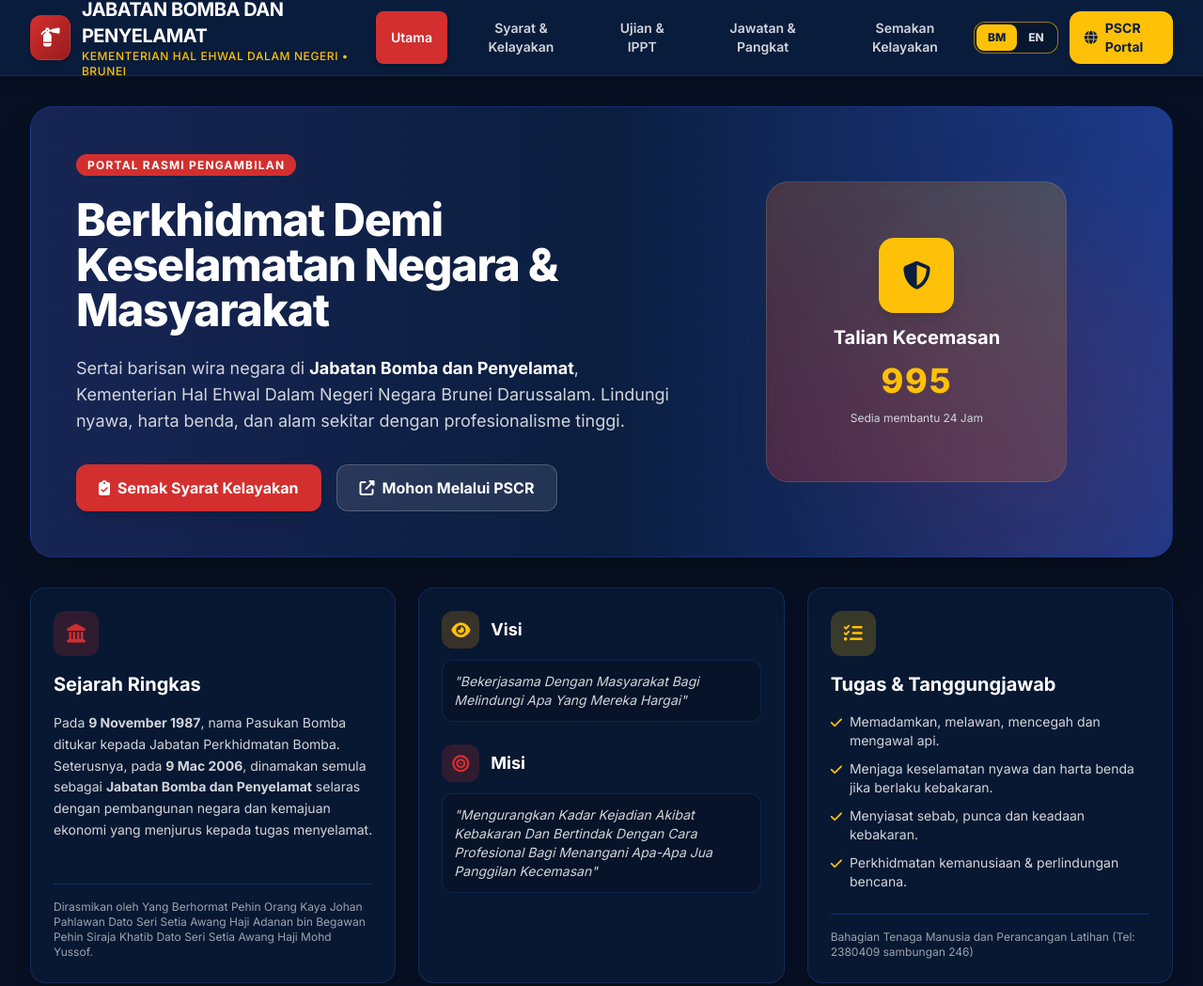
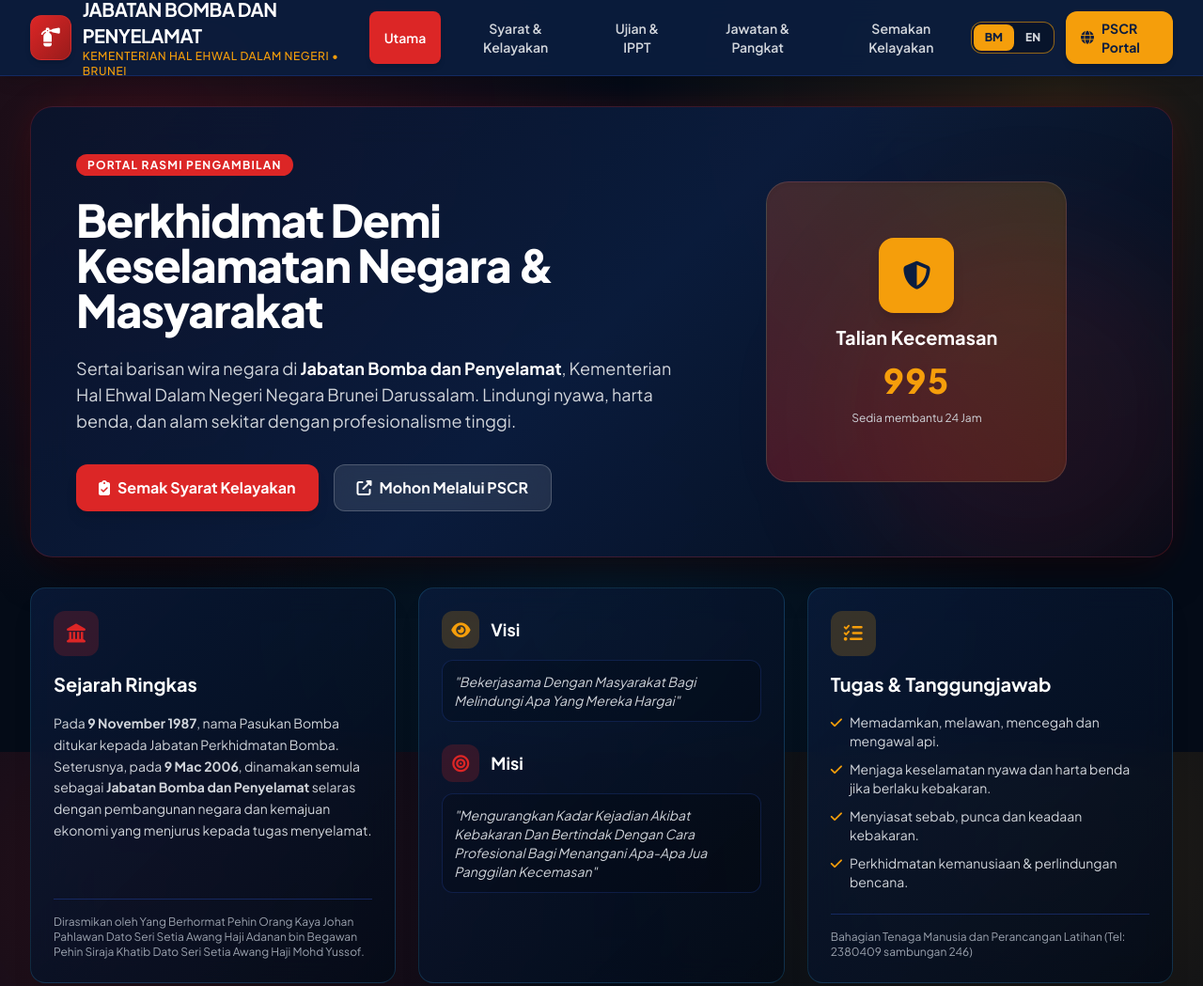
Before and after one commit to hnnn992/portal-bomba-brunei, a plain HTML site: page Index.html in a window 1280 px wide. Shown: the top 1049 px of the page at 94% size. Drawn offline with nearby package versions, Linux system fonts and the light colour scheme.

Commit message:
style: kemaskini reka bentuk visual moden tanpa ubah perkataan

```diff
--- a/Index.html
+++ b/Index.html
@@ -5,20 +5,24 @@
     <meta name="viewport" content="width=device-width, initial-scale=1.0">
     <title>Portal Pengambilan Jabatan Bomba dan Penyelamat Brunei</title>
     <script src="https://cdn.tailwindcss.com"></script>
-    <link href="https://fonts.googleapis.com/css2?family=Inter:wght@300;400;500;600;700;800&display=swap" rel="stylesheet">
+    <link href="https://fonts.googleapis.com/css2?family=Plus+Jakarta+Sans:wght@300;400;500;600;700;800&family=Inter:wght@400;500;600;700;800&display=swap" rel="stylesheet">
     <link rel="stylesheet" href="https://cdnjs.cloudflare.com/ajax/libs/font-awesome/6.4.0/css/all.min.css">
     <script>
         tailwind.config = {
             theme: {
                 extend: {
                     colors: {
-                        bombaBlue: '#0B1E3F',
-                        bombaRed: '#D32F2F',
-                        bombaGold: '#FFC107',
-                        bombaDark: '#071022'
+                        bombaBlue: '#0b1d3f',
+                        bombaRed: '#dc2626',
+                        bombaGold: '#f59e0b',
+                        bombaDark: '#040b17'
                     },
                     fontFamily: {
-                        sans: ['Inter', 'sans-serif']
+                        sans: ['"Plus Jakarta Sans"', 'Inter', 'sans-serif']
+                    },
+                    boxShadow: {
+                        'glow-red': '0 0 35px -5px rgba(220, 38, 38, 0.45)',
+                        'glow-gold': '0 0 30px -5px rgba(245, 158, 11, 0.4)'
                     }
                 }
             }
@@ -27,6 +31,80 @@
     <style>
         html[data-lang="bm"] .lang-en { display: none !important; }
         html[data-lang="en"] .lang-bm { display: none !important; }
+
+        /* Premium Modern Ambient Mesh Background */
+        body {
+            background-color: #040b17 !important;
+            background-image:
+                radial-gradient(circle at 12% 18%, rgba(220, 38, 38, 0.16) 0%, transparent 40%),
+                radial-gradient(circle at 88% 12%, rgba(245, 158, 11, 0.12) 0%, transparent 35%),
+                radial-gradient(circle at 50% 80%, rgba(14, 165, 233, 0.08) 0%, transparent 50%);
+            background-attachment: fixed;
+        }
+
+        /* Glassmorphism Card Refinement */
+        .bg-bombaBlue\/60, .bg-bombaBlue\/40, .bg-bombaDark\/60 {
+            background: linear-gradient(135deg, rgba(11, 29, 63, 0.72) 0%, rgba(4, 11, 23, 0.88) 100%) !important;
+            backdrop-filter: blur(16px);
+            -webkit-backdrop-filter: blur(16px);
+            border-color: rgba(56, 189, 248, 0.18) !important;
+            transition: all 0.25s cubic-bezier(0.4, 0, 0.2, 1);
+        }
+
+        /* Smooth Card Hover Elevation & Glow */
+        .grid > div.bg-bombaDark\/60:hover,
+        .grid > div.bg-bombaBlue\/60:hover {
+            border-color: rgba(245, 158, 11, 0.5) !important;
+            box-shadow: 0 14px 40px -10px rgba(220, 38, 38, 0.35) !important;
+            transform: translateY(-3px);
+        }
+
+        /* Hero Spotlight Glow */
+        #tab-overview .rounded-3xl.overflow-hidden {
+            background: linear-gradient(135deg, rgba(8, 20, 46, 0.85) 0%, rgba(11, 29, 63, 0.9) 50%, rgba(4, 11, 23, 0.95) 100%) !important;
+            backdrop-filter: blur(20px);
+            -webkit-backdrop-filter: blur(20px);
+            border: 1px solid rgba(220, 38, 38, 0.25) !important;
+            box-shadow: 0 20px 50px -15px rgba(0, 0, 0, 0.7), 0 0 40px -10px rgba(220, 38, 38, 0.25) !important;
+        }
+
+        /* Custom Scrollbar */
+        ::-webkit-scrollbar {
+            width: 9px;
+            height: 9px;
+        }
+        ::-webkit-scrollbar-track {
+            background: #040b17;
+        }
+        ::-webkit-scrollbar-thumb {
+            background: #1e3a8a;
+            border-radius: 9999px;
+        }
+        ::-webkit-scrollbar-thumb:hover {
+            background: #dc2626;
+        }
+
+        /* Interactive table hover smooth */
+        table tbody tr {
+            transition: background-color 0.15s ease;
+        }
+        table tbody tr:hover {
+            background-color: rgba(30, 58, 138, 0.35) !important;
+        }
+
+        /* Input glow on focus */
+        input:focus, select:focus {
+            box-shadow: 0 0 0 2px rgba(245, 158, 11, 0.5) !important;
+            border-color: #f59e0b !important;
+        }
+
+        /* Smooth button transitions */
+        button, a {
+            transition: all 0.2s cubic-bezier(0.4, 0, 0.2, 1);
+        }
+        button:active, a:active {
+            transform: scale(0.98);
+        }
     </style>
 </head>
 <body class="bg-bombaDark text-gray-100 font-sans min-h-screen flex flex-col selection:bg-bombaRed selection:text-white">
```
